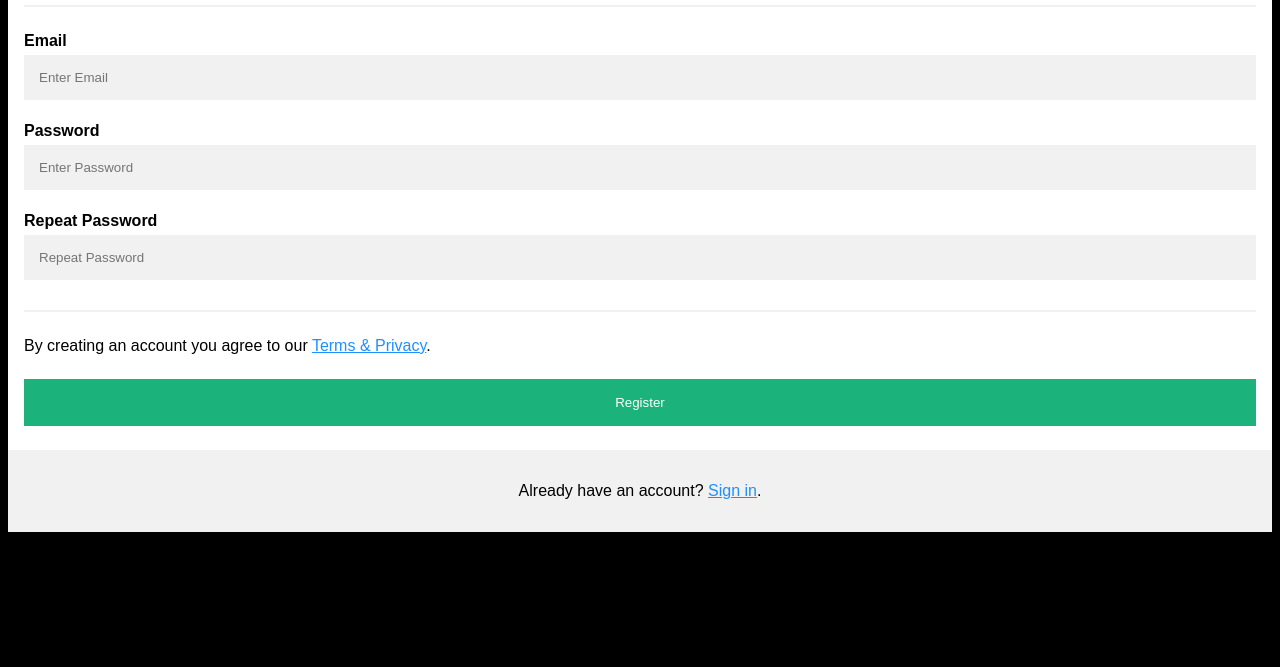
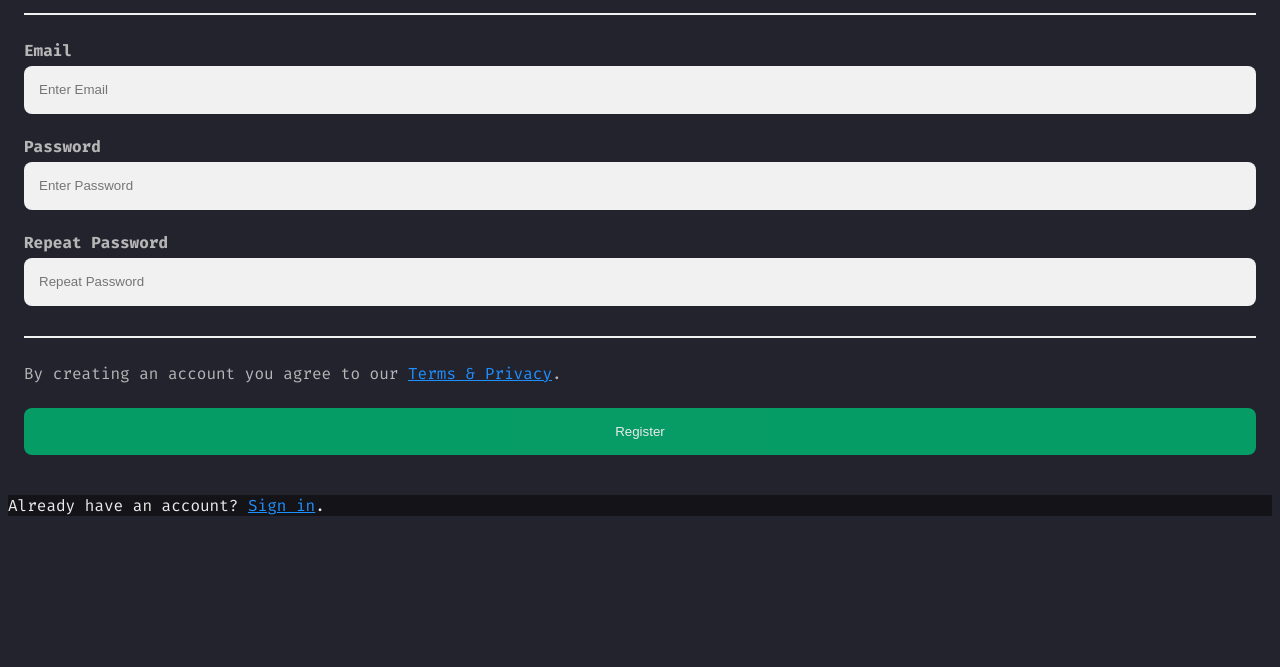
Before and after one commit to anuragsamota/kitaab-wala-store, a plain HTML site: page webpages/user_register/registration_page.html in a window 1280 px wide. Shown: the part 133-800 px from the top of the page. Drawn offline with Linux system fonts and the light colour scheme.

Commit message:
more-refinements

```diff
--- /dev/null
+++ b/webpages/common_theme.js
@@ -0,0 +1,6 @@
+const theme = localStorage.getItem('theme')
+  || (tmp = Object.keys(themeMap)[0],
+      localStorage.setItem('theme', tmp),
+      tmp);
+const bodyClass = document.body.classList;
+bodyClass.add(theme);
--- /dev/null
+++ b/webpages/user_register/registration_page.css
@@ -0,0 +1,110 @@
+:root {
+    font-size: 16px;
+    font-family: FiraCode;
+    --text-primary: #b6b6b6;
+    --text-secondary: #ececec;
+    --bg-primary: #23232e;
+    --bg-secondary: #141418;
+    --transition-speed: 600ms;
+    --nav-width: 5rem;
+  }
+  @font-face {
+    font-family: FiraCode;
+    src: url(../../Assests/FiraCode-VariableFont_wght.ttf);
+  }
+  .dark {
+    --text-primary: #b6b6b6;
+    --text-secondary: #ececec;
+    --bg-primary: #23232e;
+    --bg-secondary: #141418;
+  }
+
+  .light {
+    --text-primary: #1f1f1f;
+    --text-secondary: #000000;
+    --bg-primary: #ffffff;
+    --bg-secondary: #e4e4e4;
+  }
+
+
+body {
+    font-family: FiraCode;
+    background-color: var(--bg-primary);
+    color: var(--text-primary);
+    transition: var(--transition-speed);
+  }
+
+  * {
+    box-sizing: border-box;
+  }
+
+  /* Add padding to containers */
+  .container {
+    padding: 16px;
+    background-color: var(--bg-primary);
+    color: var(--text-primary);
+  }
+
+  /* Full-width input fields */
+  input[type=text], input[type=password] {
+    width: 100%;
+    padding: 15px;
+    margin: 5px 0 22px 0;
+    display: inline-block;
+    border: none;
+    background: #f1f1f1;
+  }
+
+  input[type=text]:focus, input[type=password]:focus {
+    background-color: #ddd;
+    outline: none;
+  }
+
+  /* Overwrite default styles of hr */
+  hr {
+    border: 1px solid #f1f1f1;
+    margin-bottom: 25px;
+  }
+
+  /* Set a style for the submit button */
+  .registerbtn {
+    background-color: #04AA6D;
+    color: white;
+    padding: 16px 20px;
+    margin: 8px 0;
+    border: none;
+    cursor: pointer;
+    width: 100%;
+    opacity: 0.9;
+  }
+
+  .registerbtn:hover {
+    opacity: 1;
+  }
+
+  /* Add a blue text color to links */
+  a {
+    color: dodgerblue;
+  }
+
+  /* Set a grey background color and center the text of the "sign in" section */
+  .signin {
+    background-color: #f1f1f1;
+    text-align: center;
+  }
+
+  .input-box{
+      height: 3rem;
+      border-radius: 0.5rem;
+      background-color: var(--bg-secondary);
+      color: var(--text-secondary);
+
+  }
+
+  .container-signin{
+      background-color: var(--bg-secondary);
+      color: var(--text-secondary);
+  }
+  .registerbtn{
+    border-radius: 0.5rem;
+  }
--- a/webpages/user_register/registration_page.html
+++ b/webpages/user_register/registration_page.html
@@ -2,70 +2,8 @@
 <html>
 <head>
 <meta name="viewport" content="width=device-width, initial-scale=1">
-<style>
-body {
-  font-family: Arial, Helvetica, sans-serif;
-  background-color: black;
-}
-
-* {
-  box-sizing: border-box;
-}
-
-/* Add padding to containers */
-.container {
-  padding: 16px;
-  background-color: white;
-}
-
-/* Full-width input fields */
-input[type=text], input[type=password] {
-  width: 100%;
-  padding: 15px;
-  margin: 5px 0 22px 0;
-  display: inline-block;
-  border: none;
-  background: #f1f1f1;
-}
-
-input[type=text]:focus, input[type=password]:focus {
-  background-color: #ddd;
-  outline: none;
-}
-
-/* Overwrite default styles of hr */
-hr {
-  border: 1px solid #f1f1f1;
-  margin-bottom: 25px;
-}
-
-/* Set a style for the submit button */
-.registerbtn {
-  background-color: #04AA6D;
-  color: white;
-  padding: 16px 20px;
-  margin: 8px 0;
-  border: none;
-  cursor: pointer;
-  width: 100%;
-  opacity: 0.9;
-}
-
-.registerbtn:hover {
-  opacity: 1;
-}
-
-/* Add a blue text color to links */
-a {
-  color: dodgerblue;
-}
-
-/* Set a grey background color and center the text of the "sign in" section */
-.signin {
-  background-color: #f1f1f1;
-  text-align: center;
-}
-</style>
+<link rel="stylesheet" href="./registration_page.css">
+<script defer src="../common_theme.js"></script>
 </head>
 <body>
 
@@ -76,20 +14,20 @@ a {
     <hr>
 
     <label for="email"><b>Email</b></label>
-    <input type="text" placeholder="Enter Email" name="email" id="email" required>
+    <input class="input-box" type="text" placeholder="Enter Email" name="email" id="email" required>
 
     <label for="psw"><b>Password</b></label>
-    <input type="password" placeholder="Enter Password" name="psw" id="psw" required>
+    <input class="input-box" type="password" placeholder="Enter Password" name="psw" id="psw" required>
 
     <label for="psw-repeat"><b>Repeat Password</b></label>
-    <input type="password" placeholder="Repeat Password" name="psw-repeat" id="psw-repeat" required>
+    <input class="input-box" type="password" placeholder="Repeat Password" name="psw-repeat" id="psw-repeat" required>
     <hr>
     <p>By creating an account you agree to our <a href="#">Terms & Privacy</a>.</p>
 
     <button type="submit" class="registerbtn">Register</button>
   </div>
 
-  <div class="container signin">
+  <div class="container-signin">
     <p>Already have an account? <a href="#">Sign in</a>.</p>
   </div>
 </form>
```
Also changed, not shown: webpages/sell_book/sell_book.css (+14 -0 lines), webpages/sell_book/sell_book.html (+1 -0 lines).
